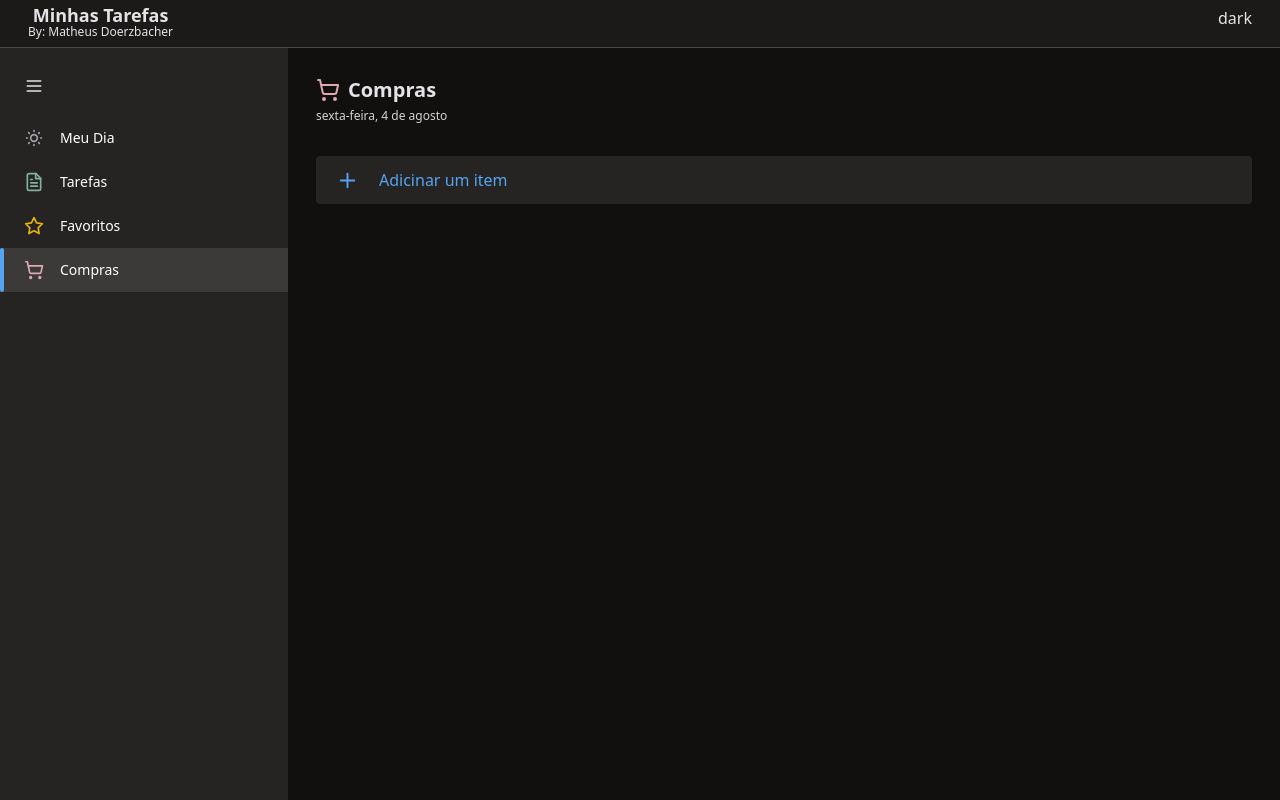
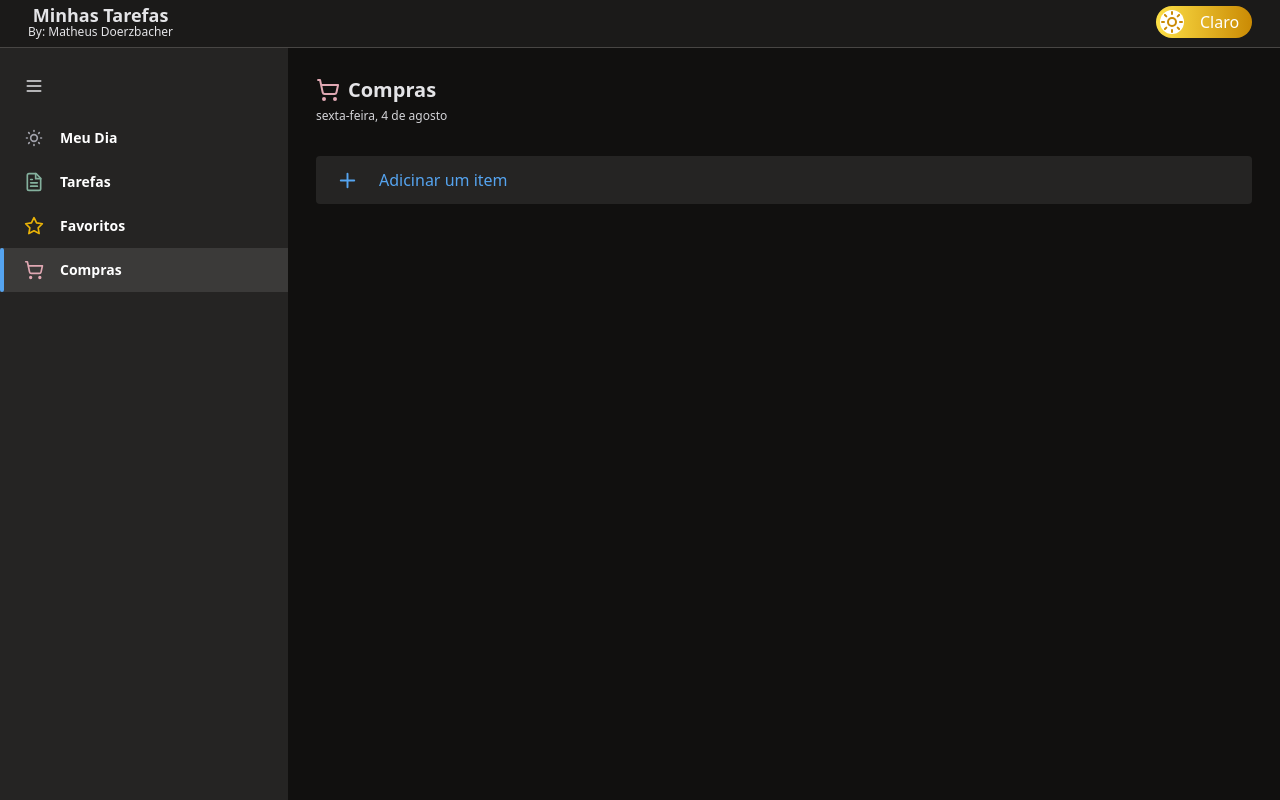
Before and after one commit to Matheus-Doerzbacher/template_tarefas, a Next.js app: page /compras in a window 1280 px wide. Built offline with nearby package versions, Linux system fonts and the light colour scheme.

Commit message:
Alterando elementos para funcionar com o tema

```diff
--- a/src/app/(app)/compras/page.jsx
+++ b/src/app/(app)/compras/page.jsx
@@ -4,15 +4,18 @@ import HeaderMain from "@/components/HeaderMain";
 import { ShoppingCart } from "lucide-react";
 import useListaCompras from "@/data/hooks/useListaCompras";
 import Tarefa from "@/components/Tarefas/Tarefa";
+import useAppData from "@/data/hooks/useAppData";
 
 export default function Compras() {
   const { lista, adicionarTarefa, concluirTarefa, deletarTarefa } =
     useListaCompras();
 
+    const {tema} = useAppData()
+
   return (
     <>
       <HeaderMain nome="Compras">
-        <ShoppingCart className="text-star-color"/>
+        <ShoppingCart className={`${tema === 'dark' ? "text-star-color" : "text-[#cc6f81]"}`}/>
       </HeaderMain>
       <BarraAdicionar addTarefa={adicionarTarefa} compras />
 
--- a/src/app/(app)/favoritos/page.jsx
+++ b/src/app/(app)/favoritos/page.jsx
@@ -11,10 +11,12 @@ export default function Favoritos() {
     const { adicionarTarefa, concluirTarefa, deletarTarefa, tarefas, favoritar } =
     useTarefas();
 
+    const {tema} = useAppData()
+
   return (
     <>
       <HeaderMain nome="Favoritos">
-        <Star className="text-yellow-500"/>
+        <Star className={`${tema === 'dark' ? "text-yellow-500" : "text-[#ceb900]"}`}/>
       </HeaderMain>
 
       {tarefas
--- a/src/app/(app)/layout.jsx
+++ b/src/app/(app)/layout.jsx
@@ -1,7 +1,9 @@
+"use client"
 import Sidebar from "@/components/Sidebar/Sidebar";
 import Header from "@/components/Header";
 import { ToastContainer } from "react-toastify";
 import { AppProvider } from "@/data/context/AppContext";
+import useAppData from "@/data/hooks/useAppData";
 
 export const metadata = {
   title: "Minhas Tarefas",
@@ -9,8 +11,13 @@ export const metadata = {
 };
 
 export default function RootLayout({ children }) {
+
+  const {tema} = useAppData()
+
   return (
-        <body className=" flex  flex-col w-screen h-screen bg-[#11100F] text-zinc-200">
+        <body className={`flex  flex-col w-screen h-screen
+          ${tema === 'dark' ? "bg-[#11100F] text-zinc-200" : "bg-zinc-100 text-[#11100F]"}
+        `}>
           <Header />
           <main className="flex flex-1 w-full">
             <Sidebar />
--- a/src/app/(app)/page.jsx
+++ b/src/app/(app)/page.jsx
@@ -4,17 +4,19 @@ import BarraAdicionar from "../../components/BarraAdicionar";
 import HeaderMain from "../../components/HeaderMain";
 import Tarefa from "../../components/Tarefas/Tarefa";
 import useTarefas from "@/data/hooks/useTarefas";
+import useAppData from "@/data/hooks/useAppData";
 
 export default function Home() {
   const { adicionarTarefa, concluirTarefa, deletarTarefa, tarefas, favoritar } =
     useTarefas();
+  const {tema} = useAppData()
 
   const dataAtual = new Date();
 
   return (
     <>
       <HeaderMain nome="Meu Dia">
-        <SunIcon  className="text-zinc-400"/>
+        <SunIcon  className={`${tema === 'dark' ? "text-zinc-400" : "text-zinc-700"}`}/>
       </HeaderMain>
 
       <BarraAdicionar addTarefa={adicionarTarefa} />
--- a/src/app/(app)/tarefas/page.jsx
+++ b/src/app/(app)/tarefas/page.jsx
@@ -4,16 +4,19 @@ import HeaderMain from "@/components/HeaderMain";
 import Tarefa from "@/components/Tarefas/Tarefa";
 import { FileText, HomeIcon } from "lucide-react";
 import useTarefas from "../../../data/hooks/useTarefas";
+import useAppData from "@/data/hooks/useAppData";
 
 export default function Tarefas() {
   const { adicionarTarefa, concluirTarefa, deletarTarefa, tarefas, favoritar } =
     useTarefas();
 
+    const {tema} = useAppData()
+
   return (
     <>
       <HeaderMain nome="Tarefas">
-        <FileText className="text-home-color"/>
-      </HeaderMain>
+        <FileText className={`${tema === 'dark' ? "text-home-color" : "text-[#507464]"}`}/>
+      </HeaderMain >
       <BarraAdicionar addTarefa={adicionarTarefa} />
 
       {tarefas
--- /dev/null
+++ b/src/components/BotaoAlternarTema.jsx
@@ -0,0 +1,42 @@
+import { Sun, Moon } from "lucide-react"
+
+
+export default function BotaoAlternarTema(props){
+    return props.tema === 'dark' ? (
+        <div onClick={props.alternarTema} className={`
+            flex items-center cursor-pointer
+            bg-gradient-to-r from-yellow-300 to-yellow-600
+            w-8 sm:w-14 lg:w-24 h-8 p-1 rounded-full
+        `}>
+            <div className={`
+                flex items-center justify-center
+                bg-white text-yellow-600 w-6 h-6 rounded-full
+            `}>
+                <Sun/>
+            </div>
+            <div className={`
+                hidden lg:flex items-center ml-4 text-white
+            `}>
+                <span>Claro</span>
+            </div>
+        </div>
+    ) : (
+        <div onClick={props.alternarTema} className={`
+            flex items-center justify-end cursor-pointer
+            bg-gradient-to-r from-gray-600 to-gray-900
+            w-8 sm:w-14 lg:w-24 h-8 p-1 rounded-full
+        `}>
+            <div className={`
+                hidden lg:flex items-center mr-2 text-gray-300
+            `}>
+                <span>Escuro</span>
+            </div>
+            <div className={`
+                flex items-center justify-center
+                bg-black text-yellow-300 w-6 h-6 rounded-full
+            `}>
+                <Moon/>
+            </div>
+        </div>
+    )
+}
--- a/src/components/DataAtual.jsx
+++ b/src/components/DataAtual.jsx
@@ -1,4 +1,9 @@
+import useAppData from "@/data/hooks/useAppData";
+
 export default function DataAtual() {
+
+  const {tema} = useAppData()
+
   const dayName = new Array(
     "domingo",
     "segunda-feira",
@@ -25,7 +30,9 @@ export default function DataAtual() {
   const now = new Date();
 
   return (
-    <span className=" text-xs text-zinc-300 font-light">{`${
+    <span className={`text-xs font-light
+      ${tema === 'dark' ? 'text-zinc-300' : 'text-zinc-800'}
+    `}>{`${
       dayName[now.getDay()]
     }, ${now.getDate()} de ${monName[now.getMonth()]}`}</span>
   );
--- a/src/components/Header.jsx
+++ b/src/components/Header.jsx
@@ -1,6 +1,7 @@
 "use client";
 import useAppData from "@/data/hooks/useAppData";
 import { Search } from "lucide-react";
+import BotaoAlternarTema from '@/components/BotaoAlternarTema'
 
 export default function Header() {
   const { tema, alternarTema } = useAppData();
@@ -27,14 +28,7 @@ export default function Header() {
         </span>
       </div>
       <div className="hidden sm:flex w-[9rem]"></div>
-      <div>
-        <button
-          onClick={alternarTema}
-          className={`${tema === "dark" ? "text-zinc-200" : "text-zinc-950"}`}
-        >
-          {tema === "dark" ? "dark" : "light"}
-        </button>
-      </div>
+      <BotaoAlternarTema tema={tema} alternarTema={alternarTema} />
     </header>
   );
 }
--- a/src/components/HeaderMain.jsx
+++ b/src/components/HeaderMain.jsx
@@ -1,12 +1,12 @@
-import { SunMedium } from "lucide-react";
 import DataAtual from "./DataAtual";
 
 export default function HeaderMain({ nome, children }) {
+
   return (
     <div className="flex flex-col h-16 sm:h-20 gap-1">
       <div className="flex items-center gap-2">
         {children}
-        <h1 className="text-xl font-semibold">{nome}</h1>
+        <h1 className={`text-xl font-semibold`}>{nome}</h1>
       </div>
       <DataAtual />
     </div>
--- a/src/components/Sidebar/Sidebar.jsx
+++ b/src/components/Sidebar/Sidebar.jsx
@@ -41,28 +41,28 @@ export default function Sidebar() {
         nome="Meu Dia"
         href="/"
         esconderMenu={esconderMenu}
-        icon={<SunMedium size={20} className="text-zinc-400" />}
+        icon={<SunMedium size={20} className={`${tema === 'dark' ? "text-zinc-400" : "text-zinc-700"}`} />}
       />
 
       <SidebarMenu
         nome="Tarefas"
         href="/tarefas"
         esconderMenu={esconderMenu}
-        icon={<FileText size={20} className="text-home-color" />}
+        icon={<FileText size={20} className={`${tema === 'dark' ? "text-home-color" : "text-[#507464]"}`} />}
       />
 
       <SidebarMenu
         nome="Favoritos"
         href="/favoritos"
         esconderMenu={esconderMenu}
-        icon={<Star size={20} className="text-yellow-500" />}
+        icon={<Star size={20} className={`${tema === 'dark' ? "text-yellow-500" : "text-[#ceb900]"}`} />}
       />
 
       <SidebarMenu
         nome="Compras"
         href="/compras"
         esconderMenu={esconderMenu}
-        icon={<ShoppingCart size={20} className="text-star-color" />}
+        icon={<ShoppingCart size={20} className={`${tema === 'dark' ? "text-star-color" : "text-[#cc6f81]"}`} />}
       />
 
     </aside>
--- a/src/components/Sidebar/SidebarMenu.jsx
+++ b/src/components/Sidebar/SidebarMenu.jsx
@@ -19,8 +19,8 @@ export default function SidebarMenu({ nome, href, icon, esconderMenu }) {
         href={href}
         className={`flex items-center h-11
                 ${url === href
-                    ? (tema === 'dark' ? "bg-[#3b3a39] hover:bg-[#3b3a39]" : "bg-zinc-400 hover:bg-zinc-400")
-                    : "hover:bg-[#323130] "}
+                    ? (tema === 'dark' ? "bg-[#3b3a39] hover:bg-[#3b3a39]" : "bg-zinc-300 hover:bg-[#cecece]")
+                    : (tema === 'dark' ? "hover:bg-[#323130] " : "hover:bg-[#cecece]")}
             `}
       >
         <div
@@ -32,7 +32,7 @@ export default function SidebarMenu({ nome, href, icon, esconderMenu }) {
           {esconderMenu ? (
             ""
           ) : (
-            <span className={`text-sm ${tema === 'dark' ? "text-white" : "text-black"} hidden sm:flex`}>{nome}</span>
+            <span className={`text-sm ${tema === 'dark' ? "text-white" : "text-black"} hidden sm:flex font-semibold`}>{nome}</span>
           )}
         </div>
       </Link>
--- a/tsconfig.json
+++ b/tsconfig.json
@@ -23,6 +23,6 @@
       "@/*": ["./src/*"]
     }
   },
-  "include": ["next-env.d.ts", "**/*.ts", "**/*.tsx", ".next/types/**/*.ts", "src/app/(app)/page.jsx", "src/app/layout.jsx"],
+  "include": ["next-env.d.ts", "**/*.ts", "**/*.tsx", ".next/types/**/*.ts", "src/app/(app)/page.jsx", "src/app/layout.jsx", "src/components/BotaoAlternarTema.jsx"],
   "exclude": ["node_modules"]
 }
```
